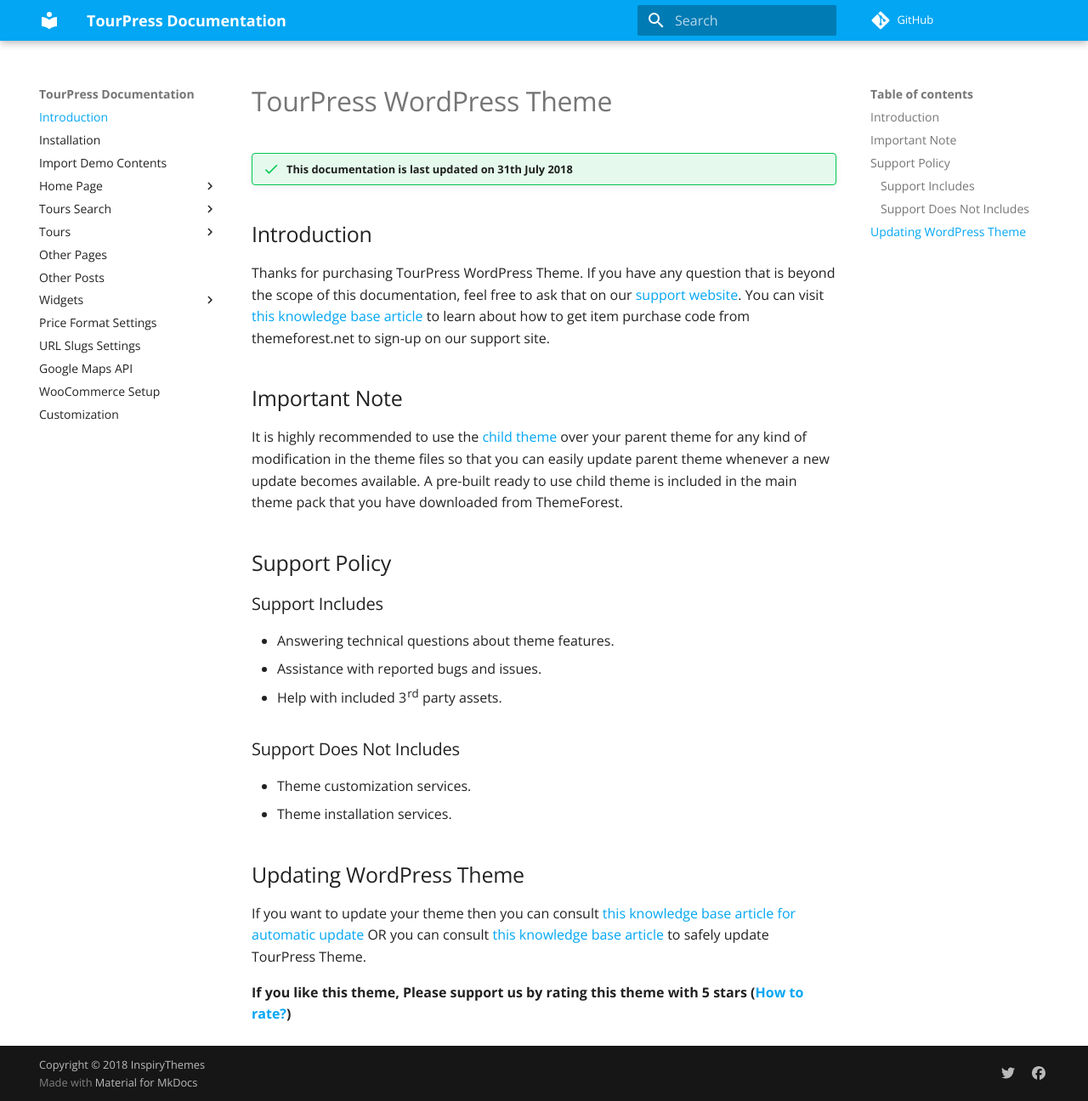
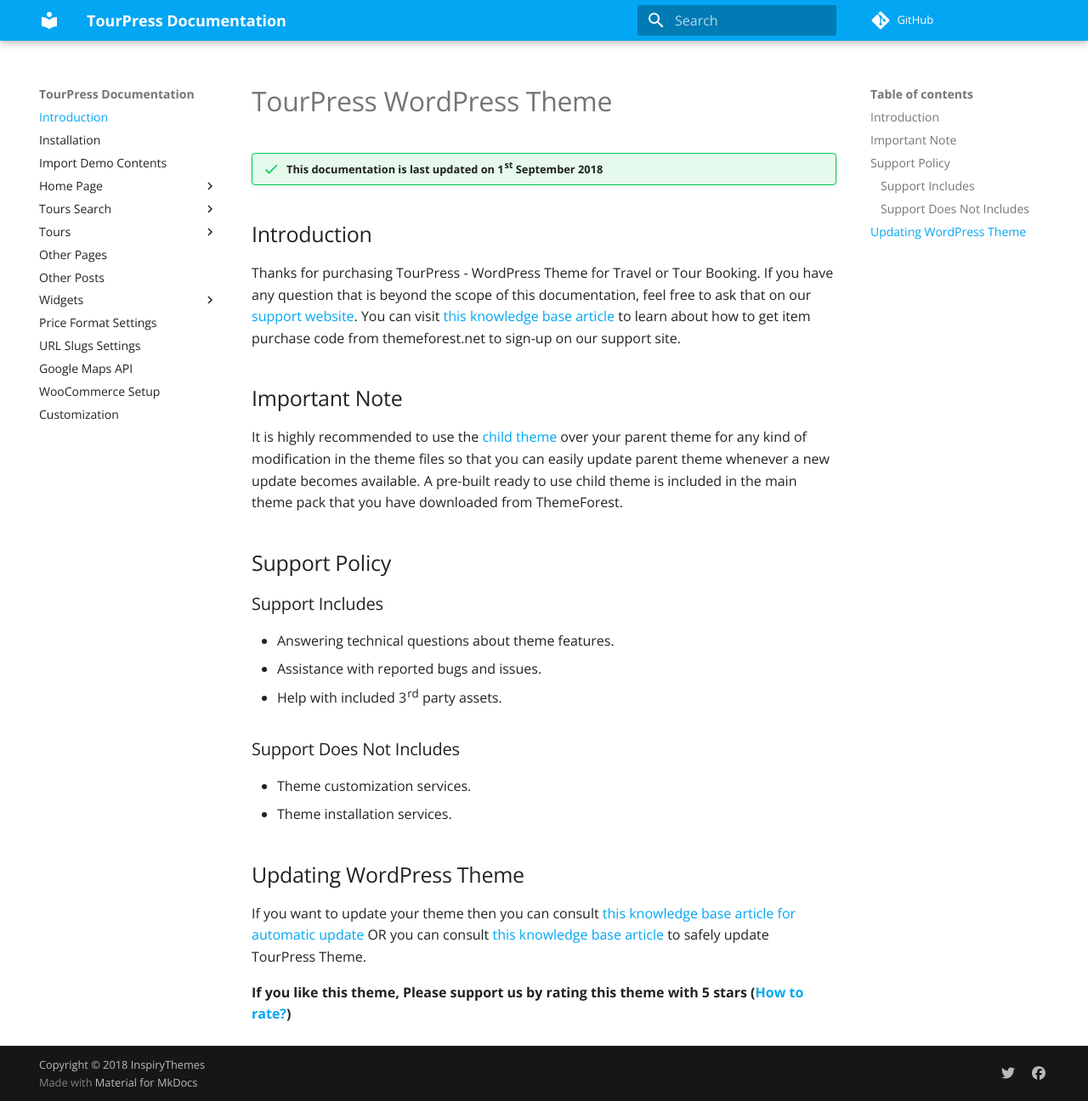
Before and after one commit to fahidjavid/doc-test, an MkDocs documentation site: the page built from docs/index.md, in a window 1280 px wide and 1296 px high. Shown: the whole window at 85% size. Built offline with MkDocs 1.6.1 and Material for MkDocs 9.7.7, drawn with Linux system fonts in a browser that asks for light colours; comment, search, counter and statistics services are not loaded.

Commit message:
Update: Index Page

```diff
--- a/docs/index.md
+++ b/docs/index.md
@@ -1,9 +1,9 @@
 # TourPress WordPress Theme
 
-!!! success "This documentation is last updated on 31th July 2018"
+!!! success "This documentation is last updated on 1st September 2018"
 
 ## Introduction
-Thanks for purchasing TourPress WordPress Theme. If you have any question that is beyond the scope of this documentation, feel free to ask that on our [support website](https://support.inspirythemes.com/). You can visit [this knowledge base article](https://support.inspirythemes.com/knowledgebase/how-to-get-themeforest-item-purchase-code/) to learn about how to get item purchase code from themeforest.net to sign-up on our support site.
+Thanks for purchasing TourPress - WordPress Theme for Travel or Tour Booking. If you have any question that is beyond the scope of this documentation, feel free to ask that on our [support website](https://support.inspirythemes.com/). You can visit [this knowledge base article](https://support.inspirythemes.com/knowledgebase/how-to-get-themeforest-item-purchase-code/) to learn about how to get item purchase code from themeforest.net to sign-up on our support site.
 
 ## Important Note
 It is highly recommended to use the [child theme](https://codex.wordpress.org/Child_Themes) over your parent theme for any kind of modification in the theme files so that you can easily update parent theme whenever a new update becomes available. A pre-built ready to use child theme is included in the main theme pack that you have downloaded from ThemeForest.
```
